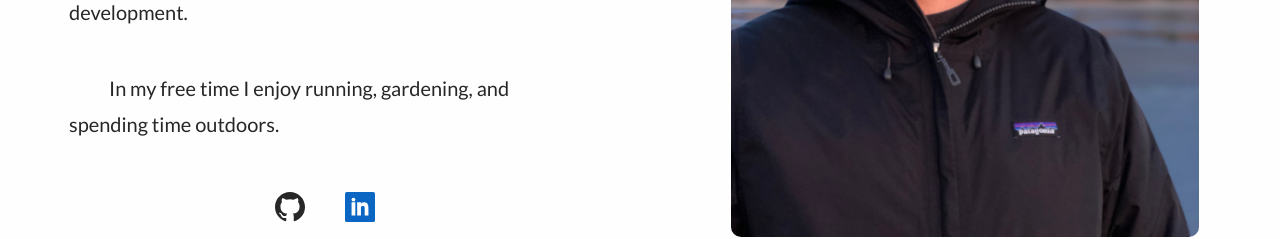
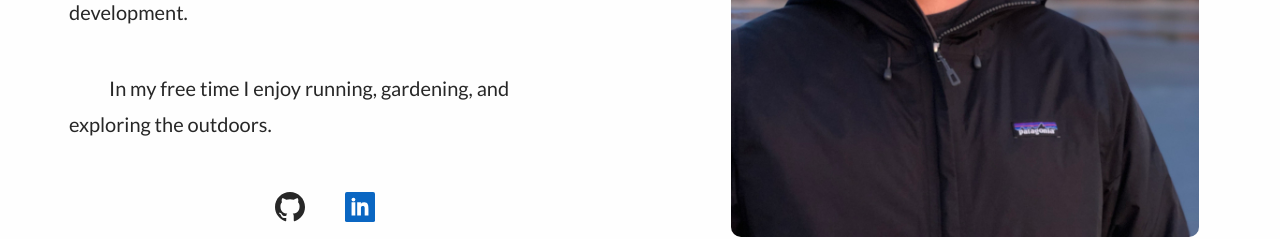
Before and after one commit to Keo222/my-portfolio, a React (Create React App) app: page /about in a window 1280 px wide. Shown: the part 586-825 px from the top of the page. Built offline with nearby package versions, Linux system fonts and the light colour scheme.

Commit message:
changed free time sentence in bio

```diff
--- a/src/pages/About.tsx
+++ b/src/pages/About.tsx
@@ -166,7 +166,7 @@ const About = () => {
               fulltime career in web development.
             </AboutInfoP>
             <AboutInfoP>
-              In my free time I enjoy running, gardening, and spending time
+              In my free time I enjoy running, gardening, and exploring the
               outdoors.
             </AboutInfoP>
           </AboutInfoDiv>
```
